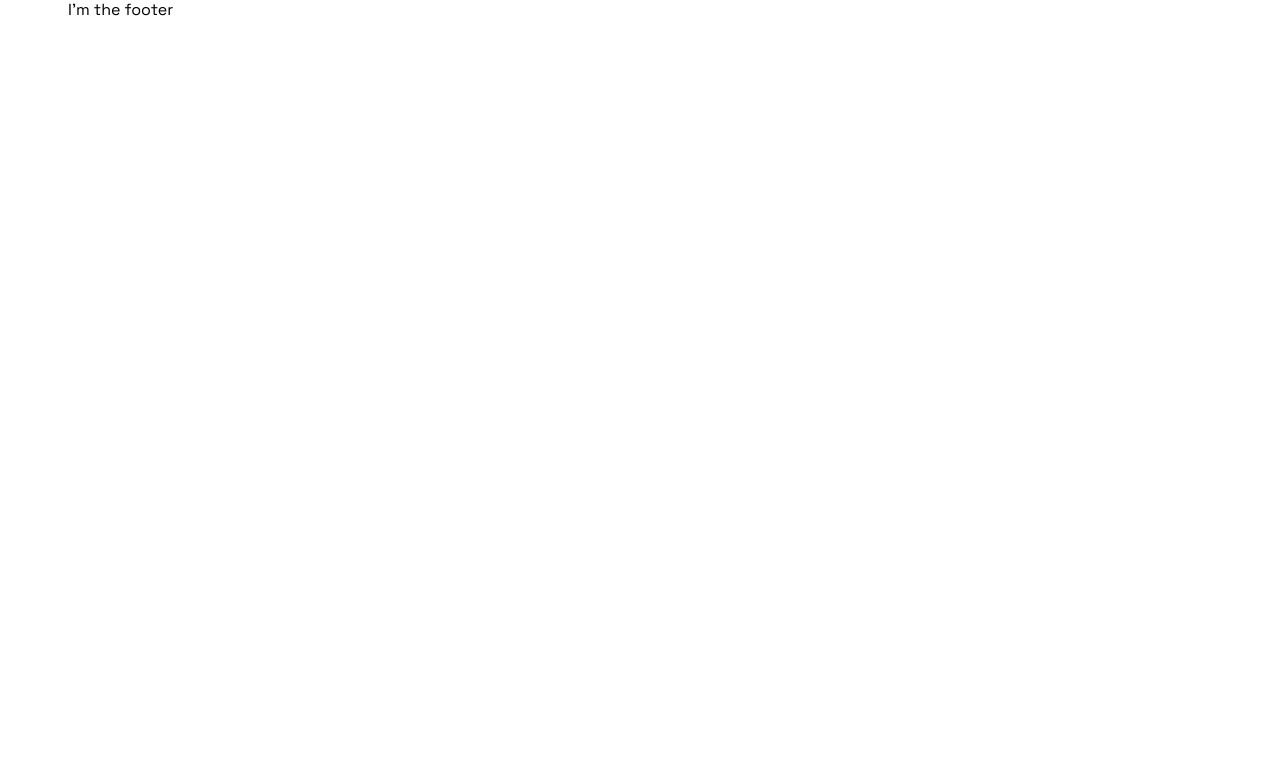
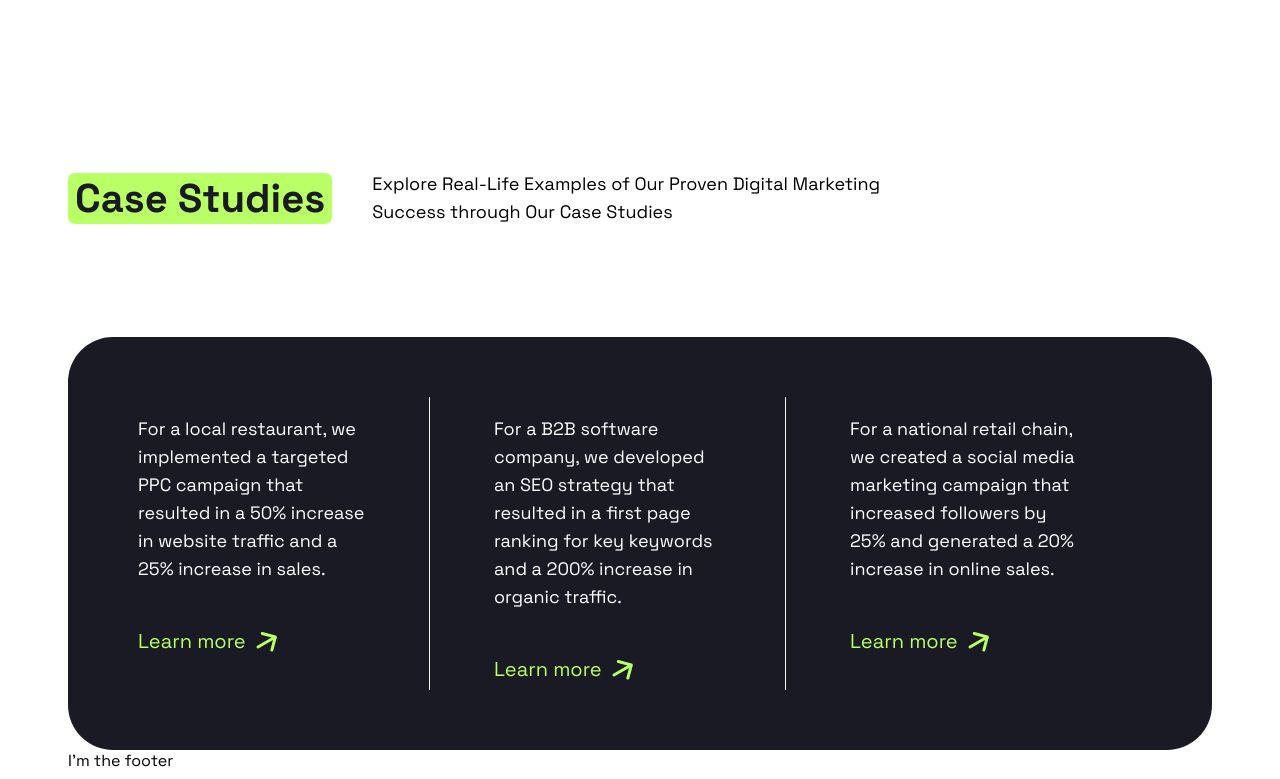
Before and after one commit to williamgalvisri/landing-page-angular, an Angular app: page /home in a window 1280 px wide. Shown: the part 2901-3680 px from the top of the page. Before the commit the page ends 2929 px from the top, so only its background shows below. Built offline with nearby package versions, Linux system fonts and the light colour scheme.

Commit message:
add style to case studies section

```diff
--- a/src/app/pages/home/components/case-studies/case-studies.component.css
+++ b/src/app/pages/home/components/case-studies/case-studies.component.css
@@ -0,0 +1,58 @@
+.wrapper-case-studies {
+    margin-top: 5rem;
+    display: grid;
+    grid-template-columns: repeat(3, 1fr);
+    padding: 3.75rem 4.375rem;
+    gap: 4rem;
+    color: var(--c-white);
+    background-color: var(--c-dark);
+    border-radius: 2.813rem;
+}
+
+
+.wrapper-case-studies > div {
+    display: flex;
+    flex-direction: column;
+    gap: 1.25rem;
+    border-right: 1px solid var(--c-gray);
+    padding-right: 4rem;
+}
+
+.wrapper-case-studies > div:last-child {
+    border-right: none;
+    padding-right: none;
+}
+
+.wrapper-learning-more  > span{
+    font-size: 20px;
+    color: var(--c-green);
+}
+
+.wrapper-learning-more  > span,
+.wrapper-learning-more  > svg {
+    cursor: pointer;
+}
+
+.wrapper-learning-more {
+    display: flex;
+    align-items: center;
+}
+
+
+@media (max-width: 1150px) {
+    .wrapper-case-studies {
+        margin-top: 2.5rem;
+        display: flex;
+        background-color: transparent;
+        overflow-x: hidden;
+        padding: 0;
+        border-radius: 0;
+    }
+
+    .wrapper-case-studies > div {
+        background-color: var(--c-dark);
+        border-radius: 2.813rem;
+        padding: 2.5rem 3.125rem;
+        min-width: 350px;
+    }
+}
--- a/src/app/pages/home/components/case-studies/case-studies.component.html
+++ b/src/app/pages/home/components/case-studies/case-studies.component.html
@@ -1 +1,39 @@
-<p>case-studies works!</p>
+<app-title-section title="Case Studies" subtitle="Explore Real-Life Examples of Our Proven Digital Marketing Success through Our Case Studies" />
+<section class="wrapper-case-studies">
+    <div>
+        <p>
+            For a local restaurant, we implemented a targeted PPC campaign that resulted in a 50% increase in website traffic and a 25% increase in sales.
+        </p>
+        <ng-container [ngTemplateOutlet]="learnMore" />
+    </div>
+    <div>
+        <p>
+            For a B2B software company, we developed an SEO strategy that resulted in a first page ranking for key keywords and a 200% increase in organic traffic.
+        </p>
+        <ng-container [ngTemplateOutlet]="learnMore" />
+    </div>
+    <div>
+        <p>
+            For a national retail chain, we created a social media marketing campaign that increased followers by 25% and generated a 20% increase in online sales.
+        </p>
+        <ng-container [ngTemplateOutlet]="learnMore" />
+    </div>
+</section>
+
+
+<ng-template #redirectSvg let-background="background" let-color="color">
+    <svg width="41" height="41" viewBox="0 0 41 41" fill="none" xmlns="http://www.w3.org/2000/svg">
+        <circle cx="20.5" cy="20.5" r="20.5" [style.fill]="background"/>
+        <path d="M11.25 24.701C10.5326 25.1152 10.2867 26.0326 10.701 26.75C11.1152 27.4674 12.0326 27.7133 12.75 27.299L11.25 24.701ZM30.7694 16.3882C30.9838 15.588 30.5089 14.7655 29.7087 14.5511L16.6687 11.0571C15.8685 10.8426 15.046 11.3175 14.8316 12.1177C14.6172 12.9179 15.0921 13.7404 15.8923 13.9548L27.4834 17.0607L24.3776 28.6518C24.1631 29.452 24.638 30.2745 25.4382 30.4889C26.2384 30.7033 27.0609 30.2284 27.2753 29.4282L30.7694 16.3882ZM12.75 27.299L30.0705 17.299L28.5705 14.701L11.25 24.701L12.75 27.299Z" [style.fill]="color"/>
+    </svg>
+</ng-template>
+
+
+<ng-template #learnMore>
+    <div class="wrapper-learning-more">
+        <span>Learn more</span> <ng-container
+            [ngTemplateOutlet]="redirectSvg"
+            [ngTemplateOutletContext]="{background: 'var(--c-dark)', color: 'var(--c-green)'}"
+        />
+    </div>
+</ng-template>
--- a/src/app/pages/home/components/case-studies/case-studies.component.ts
+++ b/src/app/pages/home/components/case-studies/case-studies.component.ts
@@ -1,8 +1,10 @@
 import { Component } from '@angular/core';
+import { TitleSectionComponent } from "../../../../shared/components/title-section/title-section.component";
+import { CommonModule } from '@angular/common';
 
 @Component({
   selector: 'app-case-studies',
-  imports: [],
+  imports: [TitleSectionComponent, CommonModule],
   templateUrl: './case-studies.component.html',
   styleUrl: './case-studies.component.css'
 })
--- a/src/app/pages/home/home.component.html
+++ b/src/app/pages/home/home.component.html
@@ -3,5 +3,6 @@
         <app-cta />
         <app-services />
         <app-middle-cta />
+        <app-case-studies />
     </section>
 </app-layout>
--- a/src/app/pages/home/home.component.ts
+++ b/src/app/pages/home/home.component.ts
@@ -3,10 +3,11 @@ import { SharedModule } from '@shared/shared.module';
 import { CtaComponent } from './components/cta/cta.component';
 import { ServicesComponent } from "./components/services/services.component";
 import { MiddleCtaComponent } from "./components/middle-cta/middle-cta.component";
+import { CaseStudiesComponent } from "./components/case-studies/case-studies.component";
 
 @Component({
   selector: 'app-home',
-  imports: [SharedModule, CtaComponent, ServicesComponent, MiddleCtaComponent],
+  imports: [SharedModule, CtaComponent, ServicesComponent, MiddleCtaComponent, CaseStudiesComponent],
   templateUrl: './home.component.html',
   styleUrl: './home.component.css'
 })
--- a/src/app/shared/components/layout/layout.component.css
+++ b/src/app/shared/components/layout/layout.component.css
@@ -6,6 +6,10 @@
     padding-top: 3.75rem;
     max-width: 1990px;
     margin: auto;
+}
+
+.wrapper-layout__content {
+    overflow-x: hidden;
 }
 
 @media (max-width: 1350px) {
--- a/src/styles.css
+++ b/src/styles.css
@@ -39,6 +39,11 @@ body {
     background-color: var(--c-white);
 }
 
+p {
+    font-size: 1.125rem;
+    line-height: 1.75rem;
+}
+
 @media (max-width: 1150px) {
     p {
         font-size: 1rem !important;
```
